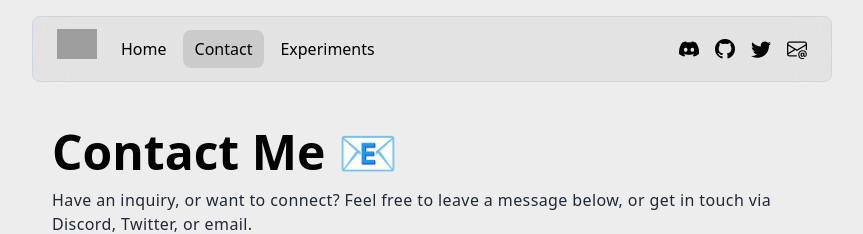
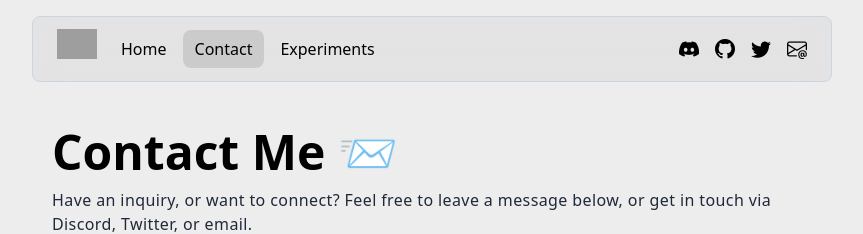
Before and after one commit to hellofaizan/hellofaizan.me, a Next.js app: page /contact in a window 1280 px wide. Shown: the top 234 px of the page, without its empty margins (208-1071 px from the left). Built offline with nearby package versions, Linux system fonts and the light colour scheme; no server answers; grey boxes are pictures that could not be loaded.

Commit message:
Update contact.js
changes contact emoji

```diff
--- a/src/pages/contact.js
+++ b/src/pages/contact.js
@@ -49,7 +49,7 @@ const Contact = () => {
   return (
     <>
       <div className='container flex flex-col max-w-[760px] mx-auto md:mt-32 mt-24 sm:mt-32'>
-        <h1 className='font-bold text-3xl sm:text-5xl mb-3'>Contact Me 📧</h1>
+        <h1 className='font-bold text-3xl sm:text-5xl mb-3'>Contact Me 📨</h1>
         <p className="text-gray-800 dark:text-gray-300 leading-6 tracking-wide">
           Have an inquiry, or want to connect? Feel free to leave a message below, or get in touch via Discord, Twitter, or email.
         </p>
```
